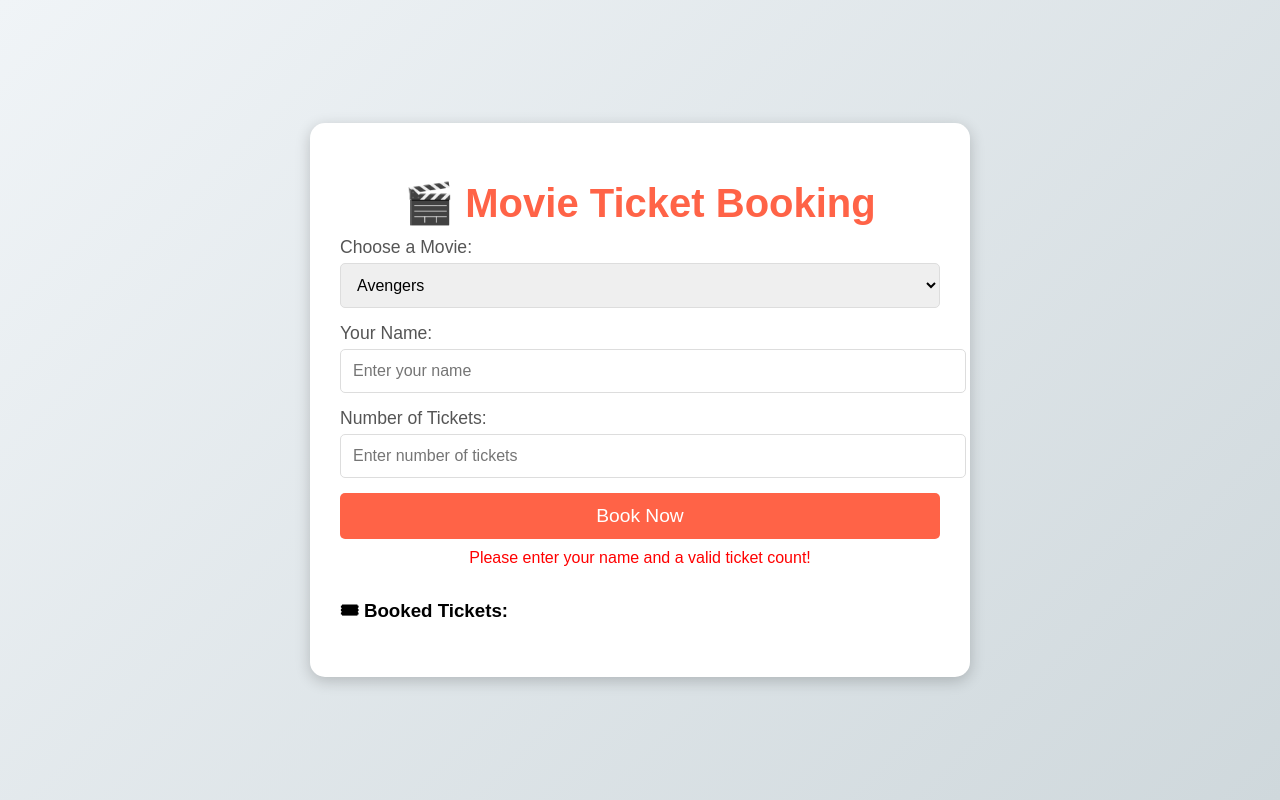
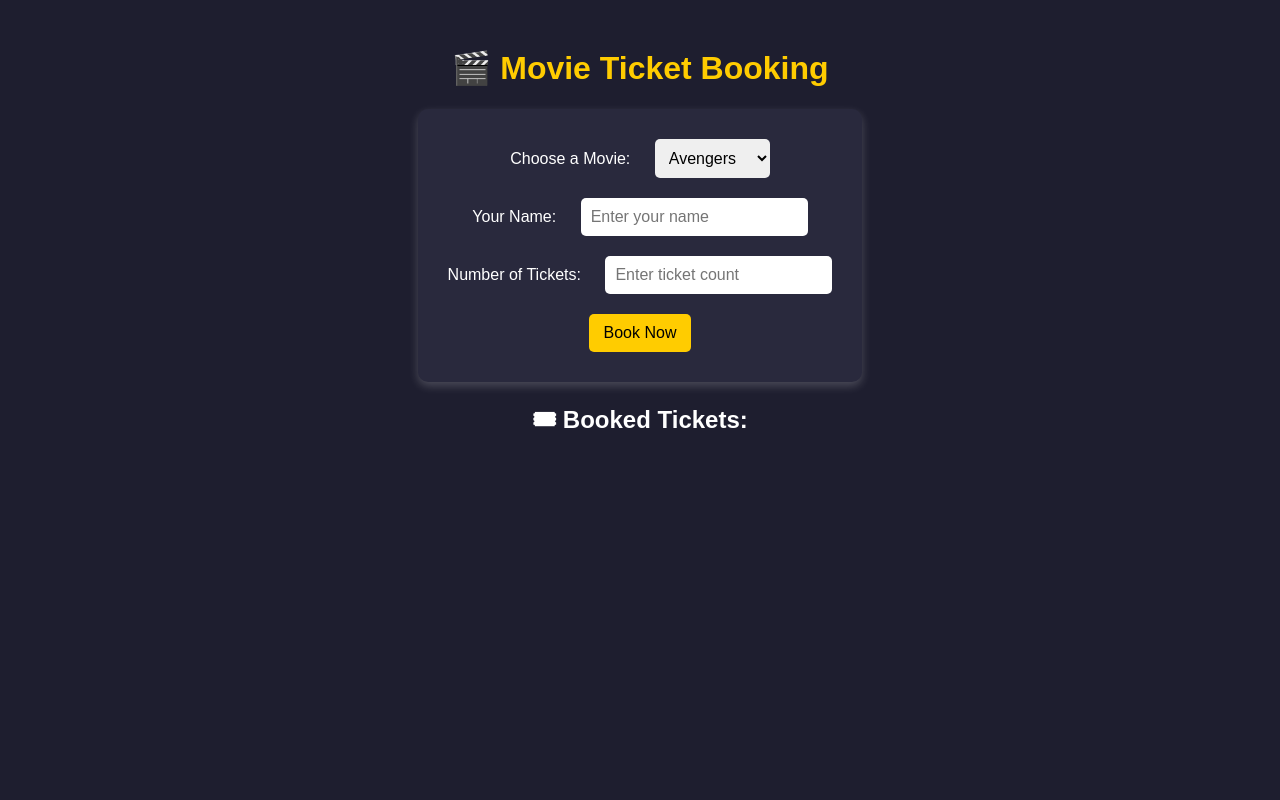
Before and after one commit to rashiisrivastava/movie-listing-showtime, a plain HTML site: page index.html in a window 1280 px wide. Both pictures are taken after a click on the button "Book Now". Drawn offline with Linux system fonts and the light colour scheme.

Commit message:
index.html

```diff
--- a/index.html
+++ b/index.html
@@ -1,135 +1,69 @@
 <!DOCTYPE html>
 <html lang="en">
 <head>
-  <meta charset="UTF-8" />
-  <meta name="viewport" content="width=device-width, initial-scale=1.0" />
+    <meta charset="UTF-8">
+    <meta name="viewport" content="width=device-width, initial-scale=1.0">
     <title>Movie Ticket Booking</title>
     <style>
-    /* Global Styles */
         body {
-      font-family: 'Arial', sans-serif;
-      background: linear-gradient(135deg, #f0f4f7, #cfd8dc);
-      margin: 0;
-      padding: 0;
-      display: flex;
-      justify-content: center;
-      align-items: center;
-      height: 100vh;
+            font-family: Arial, sans-serif;
+            background-color: #1e1e2f;
+            color: white;
+            text-align: center;
+            padding: 20px;
+        }
+        h1 {
+            color: #ffcc00;
         }
         .container {
-      background-color: #ffffff;
-      padding: 30px;
-      border-radius: 15px;
-      box-shadow: 0 4px 15px rgba(0, 0, 0, 0.2);
-      width: 90%;
-      max-width: 600px;
-      animation: slideIn 0.8s ease-out;
+            background: #29293d;
+            padding: 20px;
+            border-radius: 10px;
+            display: inline-block;
+            box-shadow: 0px 4px 10px rgba(255, 255, 255, 0.2);
         }
-    @keyframes slideIn {
-      from {
-        transform: translateY(-50px);
-        opacity: 0;
-      }
-      to {
-        transform: translateY(0);
-        opacity: 1;
-      }
-    }
-
-    /* Header */
-    h1 {
-      text-align: center;
-      color: #FF6347;
-      font-size: 2.5em;
-      margin-bottom: 10px;
-    }
-    h2 {
-      color: #4CAF50;
-      font-size: 1.8em;
-      margin-top: 30px;
-      margin-bottom: 10px;
-      text-align: center;
-    }
-
-    /* Form Elements */
-    label {
-      font-size: 1.1em;
-      margin-bottom: 5px;
-      display: block;
-      color: #555;
+        label, select, input, button {
+            font-size: 16px;
+            margin: 10px;
         }
         select, input {
-      width: 100%;
-      padding: 12px;
-      margin-bottom: 15px;
-      border: 1px solid #ddd;
+            padding: 10px;
             border-radius: 5px;
-      font-size: 1em;
-      transition: border-color 0.3s, box-shadow 0.3s;
+            border: none;
         }
-    select:focus, input:focus {
-      border-color: #FF6347;
-      box-shadow: 0 0 5px rgba(255, 99, 71, 0.5);
-      outline: none;
-    }
-
-    /* Button */
         button {
-      background-color: #FF6347;
-      color: white;
-      font-size: 1.2em;
-      padding: 12px;
+            background-color: #ffcc00;
+            color: black;
+            padding: 10px 15px;
             border: none;
             border-radius: 5px;
             cursor: pointer;
-      width: 100%;
-      transition: background-color 0.3s, transform 0.2s;
+            transition: 0.3s;
         }
         button:hover {
-      background-color: #e5533d;
-      transform: scale(1.03);
+            background-color: #ff9900;
         }
-
-    /* Booking List */
-    .booking-list {
-      margin-top: 30px;
-    }
-    .booking-list ul {
+        ul {
             list-style-type: none;
             padding: 0;
         }
-    .booking-list li {
-      background-color: #f9f9f9;
-      padding: 12px;
-      margin: 8px 0;
-      border-left: 5px solid #FF6347;
-      font-size: 1em;
+        li {
+            background: #444466;
+            margin: 5px;
+            padding: 10px;
             border-radius: 5px;
-      opacity: 0;
-      animation: fadeIn 0.6s forwards;
-    }
-    .booking-list li:nth-child(even) {
-      background-color: #f1f1f1;
+            animation: fadeIn 0.5s;
         }
         @keyframes fadeIn {
-      to {
-        opacity: 1;
-      }
-    }
-
-    /* Error Message */
-    .error {
-      color: #ff0000;
-      font-size: 1em;
-      margin-top: 10px;
-      text-align: center;
+            from { opacity: 0; transform: translateY(-10px); }
+            to { opacity: 1; transform: translateY(0); }
         }
     </style>
 </head>
 <body>
+
+    <h1>🎬 Movie Ticket Booking</h1>
     <div class="container">
-    <h1>🎬 Movie Ticket Booking</h1>
-
         <label for="movie">Choose a Movie:</label>
         <select id="movie">
             <option value="Avengers">Avengers</option>
@@ -137,47 +71,49 @@
             <option value="Interstellar">Interstellar</option>
         </select>
 
+        <br>
+
         <label for="name">Your Name:</label>
-    <input type="text" id="name" placeholder="Enter your name" />
+        <input type="text" id="name" placeholder="Enter your name">
+
+        <br>
 
         <label for="tickets">Number of Tickets:</label>
-    <input type="number" id="tickets" min="1" placeholder="Enter number of tickets" />
+        <input type="number" id="tickets" min="1" placeholder="Enter ticket count">
+
+        <br>
 
         <button onclick="bookTickets()">Book Now</button>
+    </div>
 
-    <div class="error" id="error-message"></div>
-
-    <div class="booking-list">
-      <h3>🎟 Booked Tickets:</h3>
+    <h2>🎟 Booked Tickets:</h2>
     <ul id="bookingList"></ul>
-    </div>
-  </div>
 
     <script>
         function bookTickets() {
-      let name = document.getElementById('name').value;
+            let name = document.getElementById('name').value.trim();
             let movie = document.getElementById('movie').value;
             let tickets = document.getElementById('tickets').value;
-      let errorMessage = document.getElementById('error-message');
 
-      // Clear any previous error messages
-      errorMessage.textContent = '';
-
-      // Validation
-      if (!name || !tickets || tickets <= 0) {
-        errorMessage.textContent = "Please enter your name and a valid ticket count!";
+            // Validation check
+            if (name === "" || tickets === "" || tickets <= 0) {
+                alert("Please enter a valid name and number of tickets.");
                 return;
             }
 
+            // Create a new list item for the booking
             let bookingList = document.getElementById('bookingList');
             let newBooking = document.createElement('li');
             newBooking.textContent = `${name} booked ${tickets} ticket(s) for ${movie}`;
+
+            // Append the new booking to the list
             bookingList.appendChild(newBooking);
 
-      // Clear inputs after booking
-      document.getElementById('name').value = '';
-      document.getElementById('tickets').value = '';
+            // Clear input fields after booking
+            document.getElementById('name').value = "";
+            document.getElementById('tickets').value = "";
         }
     </script>
+
 </body>
 </html>
```
Lines whose indentation alone changed are shown as unchanged.
